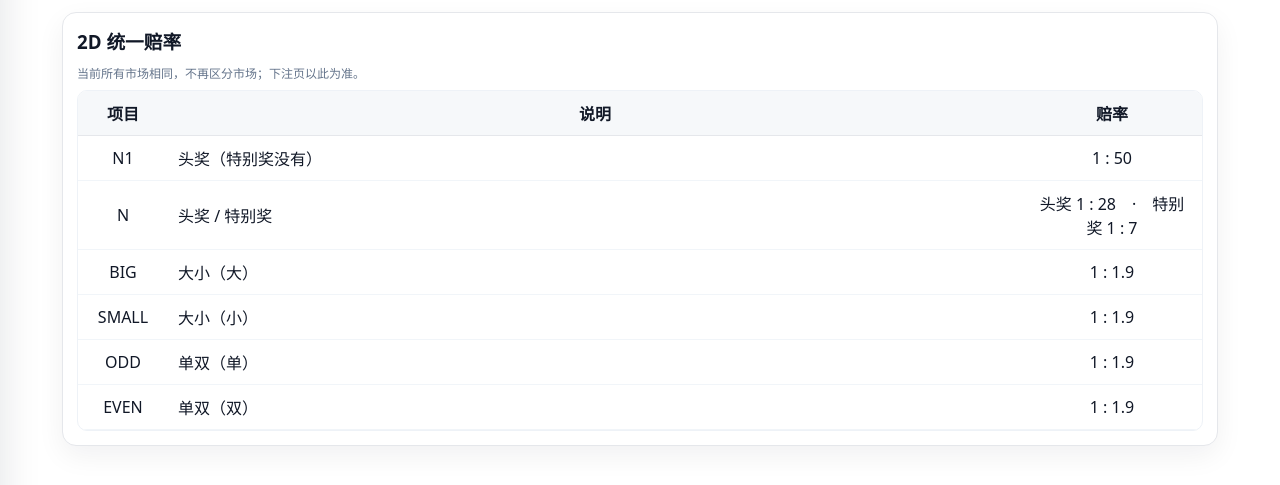
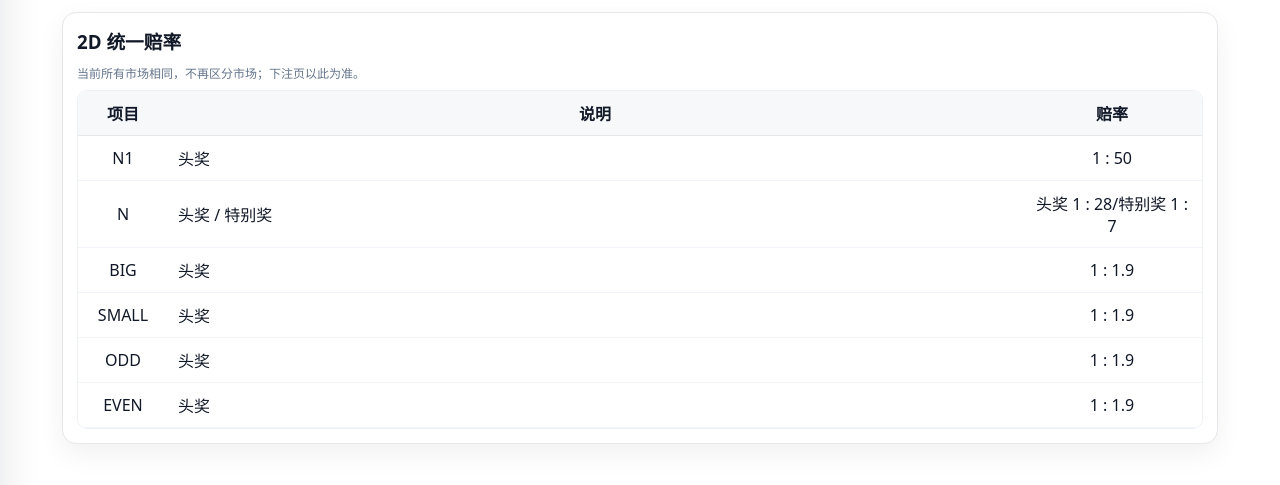
Before and after one commit to boonjun123654/2D, a Flask app: page /home in a window 1280 px wide. Shown: the part 55-540 px from the top of the page. Run offline with Flask 3, Linux system fonts and the light colour scheme; the visitor is signed in with stand-in values (Sample User, id 1); some libraries are stand-ins or nearby versions.

Commit message:
Update home.html

```diff
--- a/templates/home.html
+++ b/templates/home.html
@@ -38,32 +38,32 @@
         <tbody>
           <tr>
             <td>N1</td>
-            <td class="left">头奖（特别奖没有）</td>
+            <td class="left">头奖</td>
             <td>1 : 50</td>
           </tr>
           <tr>
             <td>N</td>
             <td class="left">头奖 / 特别奖</td>
-            <td>头奖 1 : 28　·　特别奖 1 : 7</td>
+            <td>头奖 1 : 28/特别奖 1 : 7</td>
           </tr>
           <tr>
             <td>BIG</td>
-            <td class="left">大小（大）</td>
+            <td class="left">头奖</td>
             <td>1 : 1.9</td>
           </tr>
           <tr>
             <td>SMALL</td>
-            <td class="left">大小（小）</td>
+            <td class="left">头奖</td>
             <td>1 : 1.9</td>
           </tr>
           <tr>
             <td>ODD</td>
-            <td class="left">单双（单）</td>
+            <td class="left">头奖</td>
             <td>1 : 1.9</td>
           </tr>
           <tr>
             <td>EVEN</td>
-            <td class="left">单双（双）</td>
+            <td class="left">头奖</td>
             <td>1 : 1.9</td>
           </tr>
         </tbody>
```
